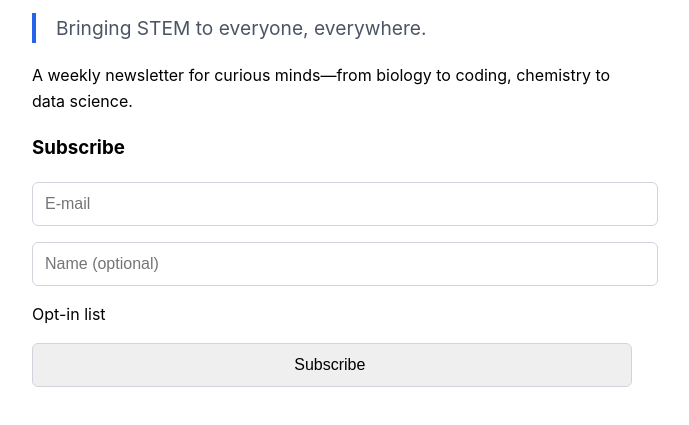
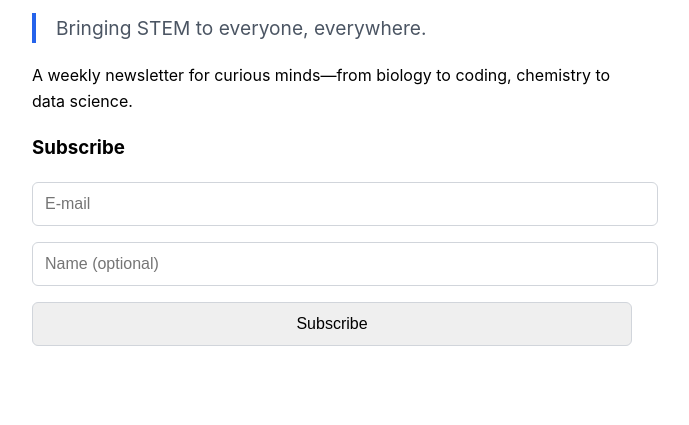
Before and after one commit to kevzho/STEMmed-In, a plain HTML site: page index.html in a window 1280 px wide. Shown: the part 175-600 px from the top of the page, without its empty margins (308-997 px from the left). Drawn offline with Linux system fonts and the light colour scheme.

Commit message:
Update index.html

```diff
--- a/index.html
+++ b/index.html
@@ -19,21 +19,16 @@
     <div class="motto">Bringing STEM to everyone, everywhere.</div>
     <p>A weekly newsletter for curious minds—from biology to coding, chemistry to data science.</p>
 
-    <!-- We'll add the actual form later once Listmonk is ready -->
     <form method="post" action="https://list.stemmedin.com/subscription/form" class="listmonk-form">
         <div>
             <h3>Subscribe</h3>
             <input type="hidden" name="nonce" />
+            <input type="hidden" name="l" value="45a55392-73a2-4491-9b6d-a8566a1b0904" />
 
             <p><input type="email" name="email" required placeholder="E-mail" /></p>
             <p><input type="text" name="name" placeholder="Name (optional)" /></p>
 
-            <p>
-            <input type="hidden" name="l" value="45a55392-73a2-4491-9b6d-a8566a1b0904" />
-            <label for="45a55">Opt-in list</label>
-            </p>
-
-            <input type="submit" value="Subscribe " />
+            <input type="submit" value="Subscribe" />
         </div>
     </form>
 </body>
```
